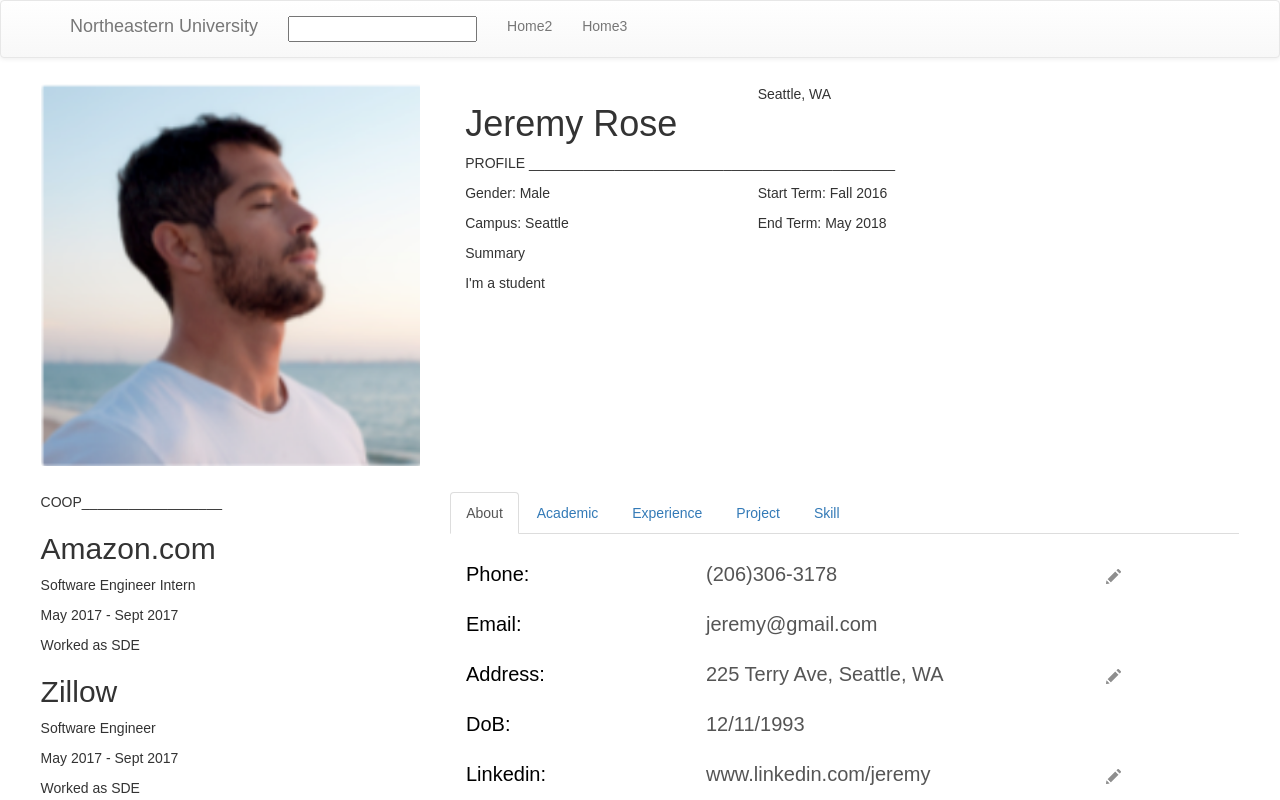
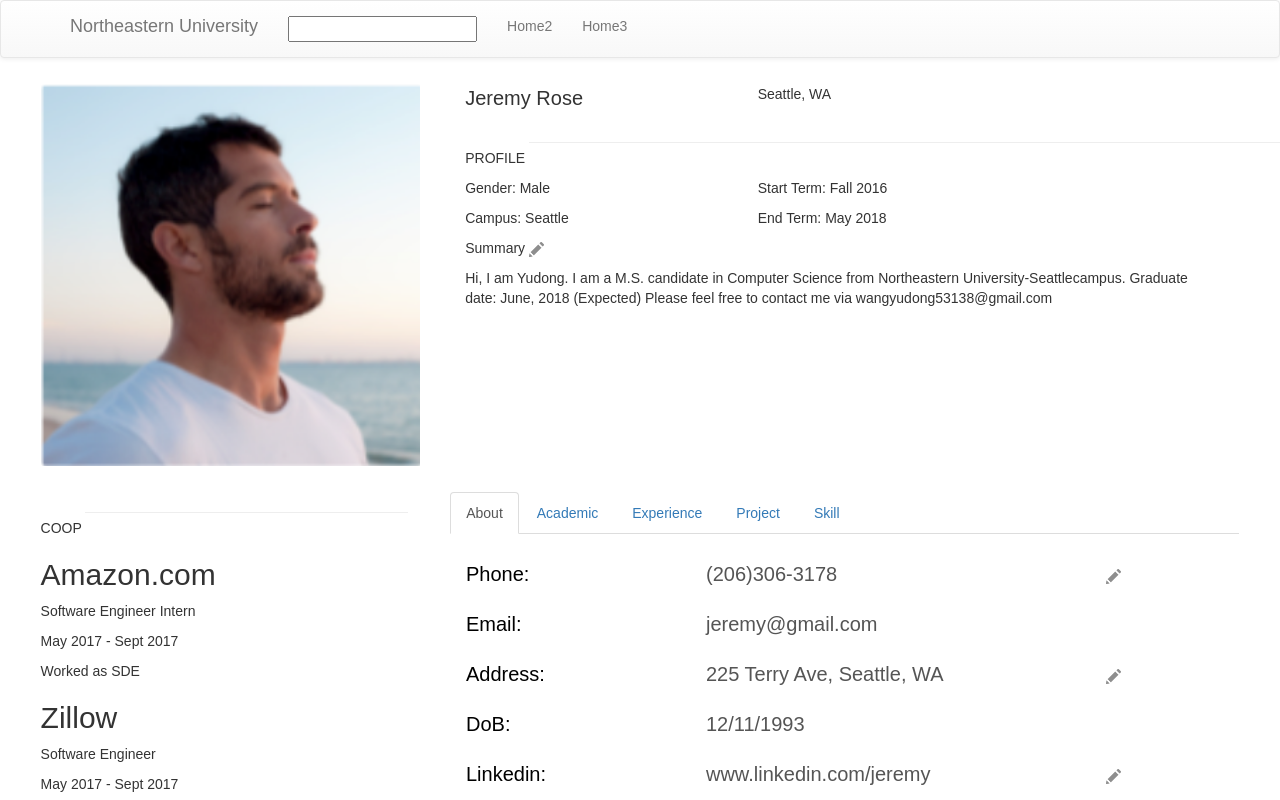
Before and after one commit to gortonator/profile, a React (Create React App) app: page / in a window 1280 px wide. Shown: the top 800 px of the page. Built offline with nearby package versions, Linux system fonts and the light colour scheme; a web font is replaced by a local one.

Commit message:
edited intro and coop part

```diff
--- a/src/App.css
+++ b/src/App.css
@@ -26,3 +26,10 @@
   from { transform: rotate(0deg); }
   to { transform: rotate(360deg); }
 }
+
+
+
+.inline-hr{
+  display: inline-flex;
+  width: 500px;
+}
--- a/src/components/Coop/Coop.js
+++ b/src/components/Coop/Coop.js
@@ -44,7 +44,7 @@ class Coop extends Component {
 
     render() {
         return (
-            <div><p> COOP__________________ </p>
+            <div><p> COOP <hr className="inline-hr"/> </p>
             { this.renderCoop() } </div>
             );
     }
--- a/src/components/Intro/Intro.js
+++ b/src/components/Intro/Intro.js
@@ -1,6 +1,8 @@
 import React, {Component} from 'react';
 
-import {Row, Col, Grid, css,ListGroup, ListGroupItem, Panel, Button, Modal, FormGroup, FormControl, ControlLabel} from 'react-bootstrap';
+import {Row, Col, Grid, css, ListGroup, ListGroupItem, Panel, Button, Modal, FormGroup, FormControl, ControlLabel} from 'react-bootstrap';
+
+import EditIcon from "../TabBar/About/EditIcon";
 
 
 class Intro extends Component {
@@ -54,46 +56,55 @@ class Intro extends Component {
     render() {
         console.log(this.state);
         return (
-            <div>
+
             	<Grid>
             		<Row className="show-grid">
-            			<Col md={3}>
-            				<h1>{this.state.intro.name}</h1>
-            			</Col>
+            			<Col md={3}> <p className="intro-name">{this.state.intro.name}</p> </Col>
+            			<Col md={3}> <p>{this.state.intro.city}, {this.state.intro.state}</p> </Col>
+            		</Row>
 
-            			<Col md={3}>
-            				<p>{this.state.intro.city}, {this.state.intro.state}</p>
-            			</Col>
+            		<p>PROFILE <hr className="inline-hr"/></p>
+
+            		<Row className="show-grid">
+            			<Col md={3}> <p>Gender:   {this.state.intro.gender}</p> </Col>
+            			<Col md={3}> <p>Start Term:    {this.state.intro.startTerm}</p> </Col>
+            		</Row>
+
+            		<Row className="show-grid">
+            			<Col md={3}> <p>Campus:   {this.state.intro.campus}</p> </Col>
+            			<Col md={3}> <p>End Term:     {this.state.intro.endTerm}</p> </Col>
 
             		</Row>
 
-            		<p> PROFILE _______________________________________________ </p>
 
-            		<Row className="show-grid">
-            			<Col md={3}>
-            				<p>Gender:   {this.state.intro.gender}</p>
-            			</Col>
-            			<Col md={3}>
-            				<p>Start Term:    {this.state.intro.startTerm}</p>
-            			</Col>
-            		</Row>
+                    <Row className="show-grid">
+                    	<Col md={3}> <p>Summary <EditIcon onClick={this.handleShow}/></p> </Col>
 
-            		<Row className="show-grid">
-            			<Col md={3}>
-            				<p>Campus:   {this.state.intro.campus}</p>
-            			</Col>
-            			<Col md={3}>
-            				<p>End Term:     {this.state.intro.endTerm}</p>
-            			</Col>
-            		</Row>
+                    </Row>
 
-            		<p>Summary</p>
-            		<p>{this.state.intro.summary}</p>
+                    <Row className="show-grid">
+                    	<Col md={8}> <p>{this.state.summary}</p> </Col>
+                    </Row>
+
+                <Modal show={this.state.show} onHide={this.handleClose}>
+                    <Modal.Header closeButton>
+                        <Modal.Title>Summary</Modal.Title>
+                    </Modal.Header>
+                    <Modal.Body>
+                        <FormGroup controlId="formControlsTextarea">
+                            <FormControl rows="3" value={this.state.summary} onChange={this.handleChange} componentClass="textarea"/>
+                        </FormGroup>
+                    </Modal.Body>
+                    <Modal.Footer>
+                        <Button bsStyle="success" onClick={this.handleSubmit}>Save</Button>
+                        <Button onClick={this.handleClose}>Close</Button>
+                    </Modal.Footer>
+                </Modal>
 
             	</Grid>
 
 
-            </div>
+
         )
     }
 }
--- a/src/index.css
+++ b/src/index.css
@@ -3,3 +3,13 @@ body {
   padding: 0;
   font-family: sans-serif;
 }
+
+
+.inline-hr{
+  display: inline-flex;
+  width: 85%;
+}
+
+.intro-name{
+	font-size: 20px;
+}
```
